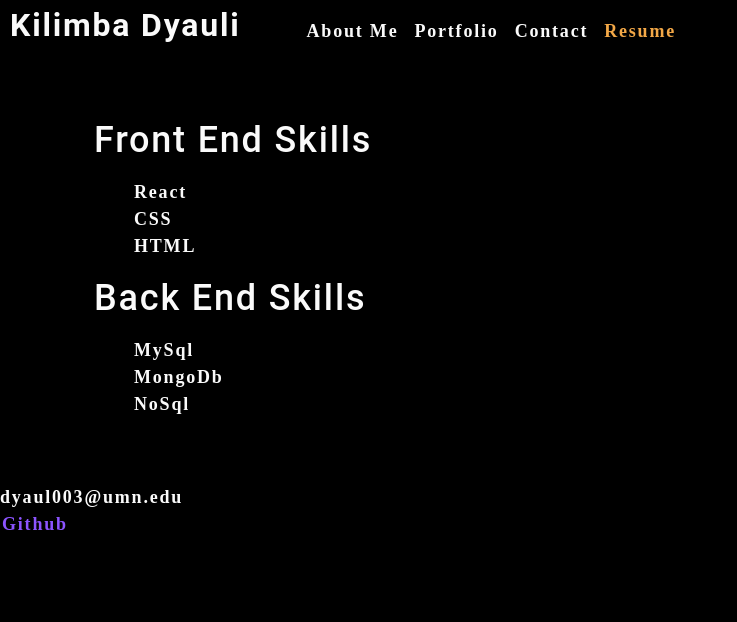
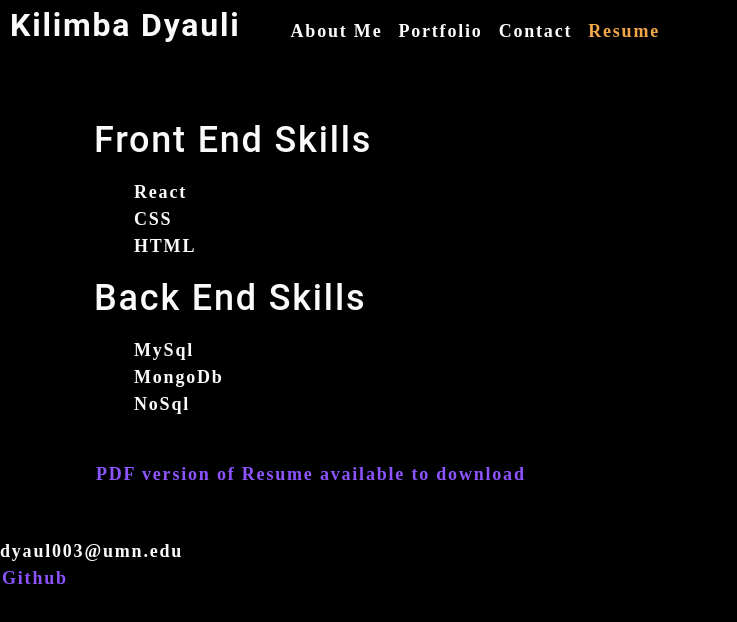
Before and after one commit to kilimba7/react-portfolio, a React (Create React App) app: page / in a window 1280 px wide. Both pictures are taken after a click on the item "Resume". Shown: the top 622 px of the page, without its empty margins (0-737 px from the left). Built offline with nearby package versions, Linux system fonts and the light colour scheme.

Commit message:
added link to resume

```diff
--- a/src/App.js
+++ b/src/App.js
@@ -8,9 +8,6 @@ import Nav from './components/Nav';
 
 function App() {
   const [ tabs ] = useState([
-    {
-      name: '',
-    },
     {
       name: 'About Me',
     },
--- a/src/components/Resume/index.js
+++ b/src/components/Resume/index.js
@@ -1,4 +1,5 @@
 import React from 'react';
+import resumeLink from "../../assets/resume/resume.pdf";
 
 function Resume() {
     return(
@@ -15,7 +16,12 @@ function Resume() {
                 <li>MongoDb</li>
                 <li>NoSql</li>
             </ul>
+
+            <br/>
+
+            <a href={resumeLink} download>PDF version of Resume available to download</a>
         </section>
+
     );
 }
 
```
Also changed, not shown: 2 other files (tests, documents, lock files or other folders).
